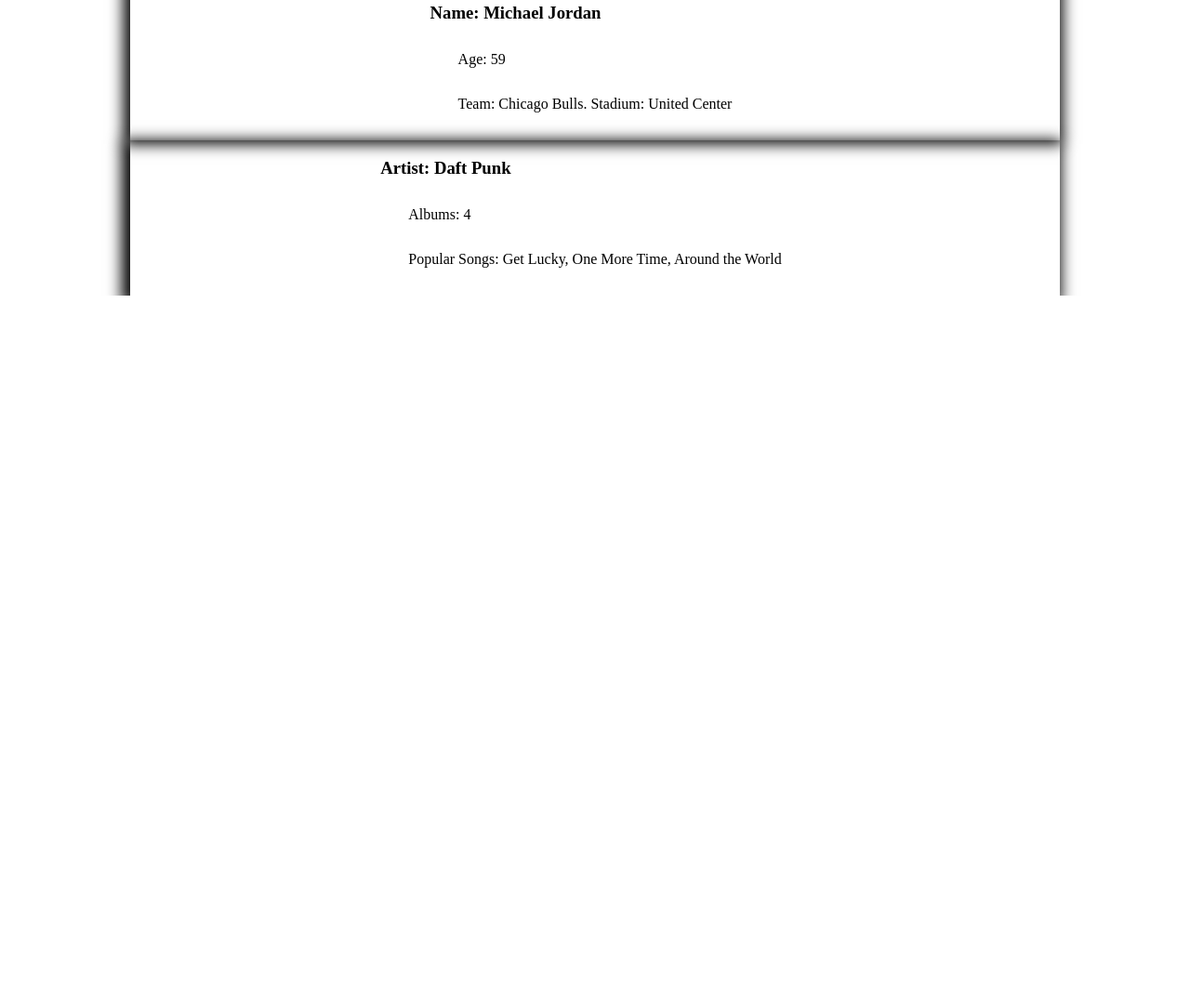
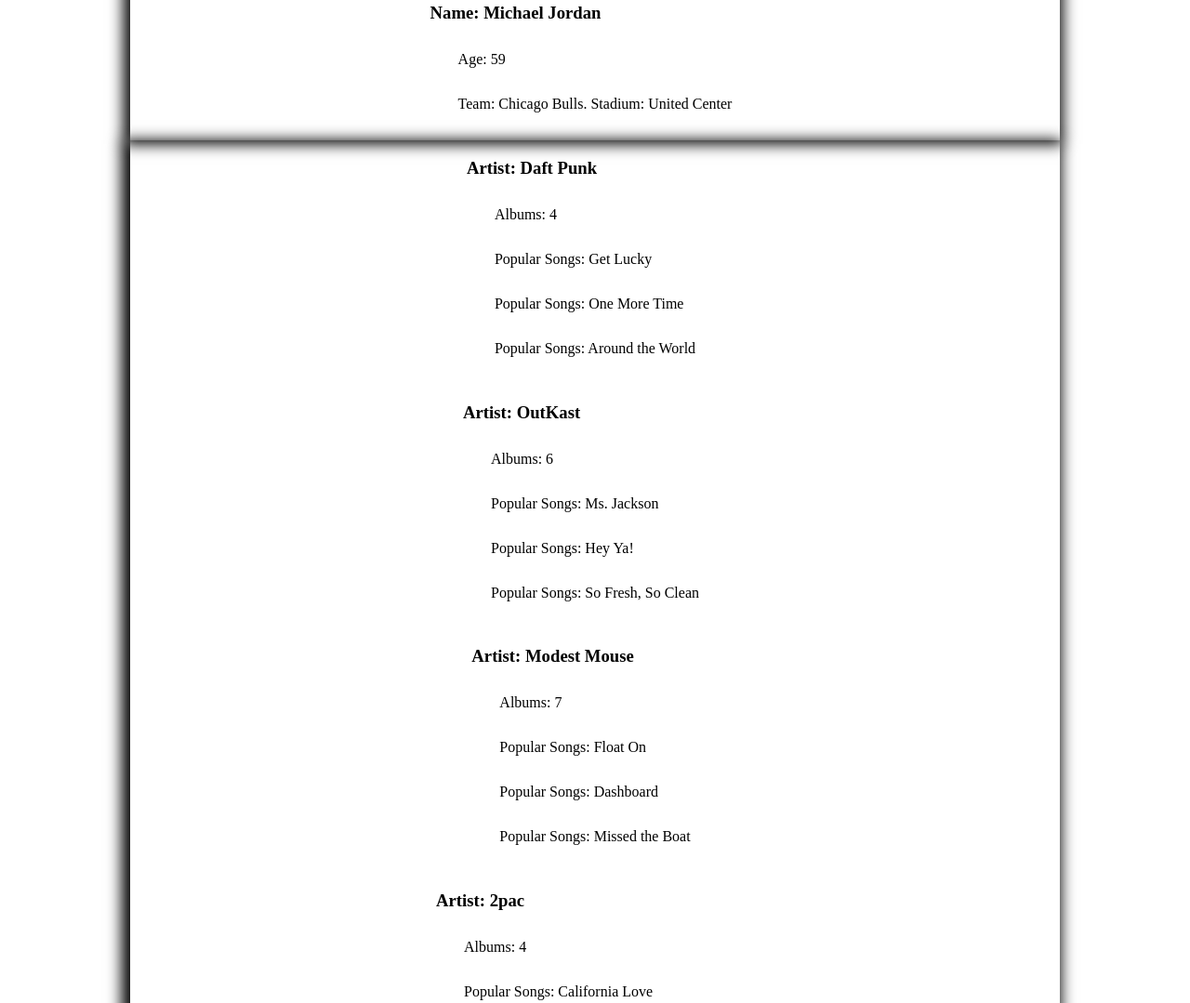
Before and after one commit to taha-amin/list-display-practice, a website with bundled scripts: page index.html in a window 1280 px wide. Shown: the part 1827-2906 px from the top of the page at 93% size. Before the commit the page ends 2145 px from the top, so only its background shows below. Built offline with nearby package versions, Linux system fonts and the light colour scheme.

Commit message:
in app.js imported artists and renderArtistsEl from respective files, created for loop that appends artistListEl to artistEl. In html file deleted repeating information. In render-artists.js appended IN FOR loop then returned artistEl at bottom of func.

```diff
--- a/app.js
+++ b/app.js
@@ -7,9 +7,13 @@
 import { players } from './players-data.js';
 import { renderPlayerEl } from './render-players.js';
 
+import { artists } from './artists-data.js';
+import { renderArtistsEl } from './render-artists.js';
+
 const bookListEl = document.querySelector('.books-list');
 const animalListEl = document.querySelector('.animals-list');
 const playerListEl = document.querySelector('.players-list');
+const artistListEl = document.querySelector('.artists-list');
 
 for (let book of books) {
     const bookEl = renderBookEl(book);
@@ -28,3 +32,9 @@
 
     playerListEl.append(playerEl);
 }
+
+for (let artist of artists) {
+    const artistEl = renderArtistsEl(artist);
+
+    artistListEl.append(artistEl);
+}
--- a/index.html
+++ b/index.html
@@ -40,9 +40,6 @@
         <!-- artists-data -->
         <section class="artists-list">
             <div class="list-of-artists">
-                <h3>Artist: Daft Punk</h3>
-                <p>Albums: 4</p>
-                <p>Popular Songs: Get Lucky, One More Time, Around the World</p>
             </div>
         </section>
     </main>
--- a/render-artists.js
+++ b/render-artists.js
@@ -4,15 +4,20 @@
     const albumNumberEl = document.createElement('p');
     //const songListEl = document.createElement('p');
 
-    renderArtistsEl.classlist.add('artists');
+    artistEl.classList.add('artist');
 
     artistNameEl.textContent = `Artist: ${artistObject.name}`;
     albumNumberEl.textContent = `Albums: ${artistObject.albums}`;
 
+    artistEl.append(artistNameEl, albumNumberEl);
+
+
     for (let song of artistObject.songs) {
         const songListEl = document.createElement('p');
         songListEl.textContent = `Popular Songs: ${song}`;
+
+        artistEl.append(songListEl);
     }
 
-    artistEl.append(artistNameEl, albumNumberEl);
+    return artistEl;
 }
```
